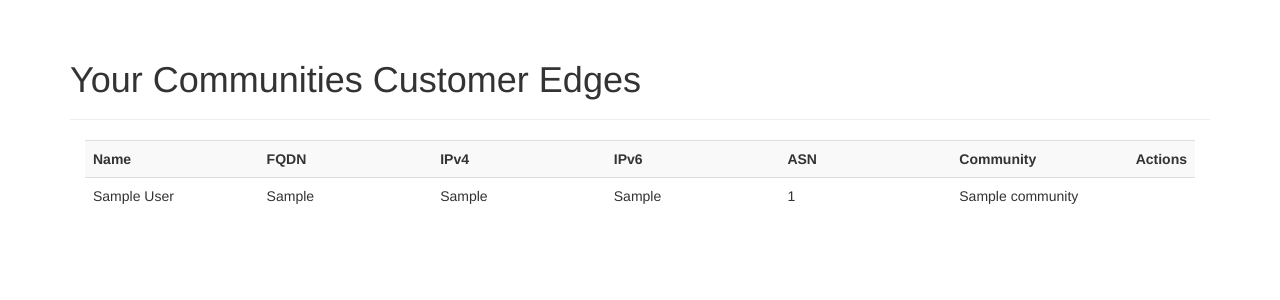
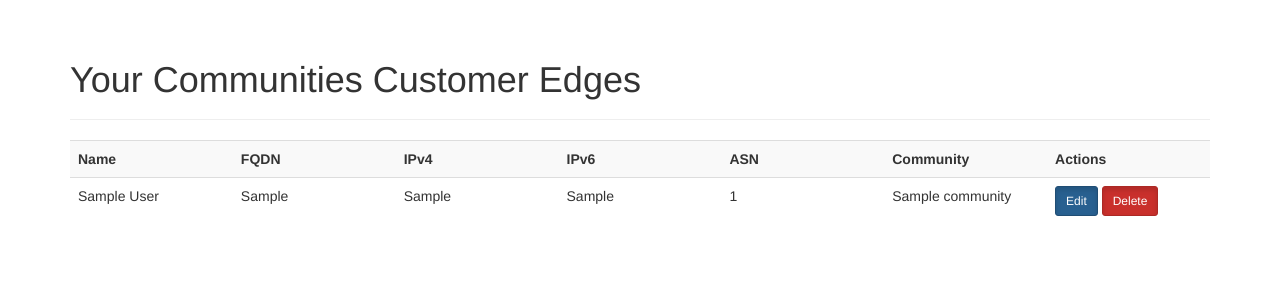
Before and after one commit to thomasDOTwtf/ffbackbone, a Flask app: page /customeredges in a window 1280 px wide. Shown: the part 52-352 px from the top of the page. Run offline with Flask 2, Linux system fonts and the light colour scheme; a user stored in the database is signed in; tables that the repository leaves empty hold one stand-in row (values such as "Sample post"); some libraries are stand-ins or nearby versions.

Commit message:
add customeredge controller and basic view

```diff
--- a/app/templates/backbone/customeredges.html
+++ b/app/templates/backbone/customeredges.html
@@ -7,16 +7,16 @@
 <div class="page-header">
     <h1>Your Communities Customer Edges</h1>
 </div>
-<div class="col-md-12">
+<div class="col-md-16">
 	<table class="table table-striped">
         <colgroup>
-            <col class="col-md-2">
-	    <col class="col-md-2">
-	    <col class="col-md-2">
-	    <col class="col-md-2">
-	    <col class="col-md-2">
-	    <col class="col-md-2">
-	    <col class="col-md-2">
+            <col class="col-md-1">
+	    <col class="col-md-1">
+	    <col class="col-md-1">
+	    <col class="col-md-1">
+	    <col class="col-md-1">
+	    <col class="col-md-1">
+	    <col class="col-md-1">
 	</colgroup>
 	<tr>
 		<th>Name</th>
@@ -35,7 +35,8 @@
 		<td> {{ ce.ipv6 }} </td>
 		<td> {{ ce.asn.asn }} </td>
 		<td> {{ ce.community.name }} </td>
-		<td>&nbsp;</td>
+		<td><a class="btn btn-primary btn-sm active" href="{{ url_for('customeredge', ce_id=ce.id) }}">Edit</a>&nbsp;<a href="/customeredges" class="btn btn-danger btn-sm active">Delete</a></td>
+
 	</tr>
 	{% endfor %}
 	<table>
--- a/app/views.py
+++ b/app/views.py
@@ -143,6 +143,28 @@ def prefix(prefix_id):
     return render_template('backbone/prefix.html')
 
 
+@app.route('/customeredge/<ce_id>')
+@login_required
+def customeredge(ce_id):
+    communities_self = Community.query.join(
+            Contact,
+            Community.contacts
+            ).filter_by(id=current_user.id).join(
+                    CustomerEdge,
+                    Community.ces).options(
+                            db.joinedload('ces')
+                            ).filter_by(id=ce_id)
+    if communities_self.count() == 0:
+        flash('You don''t belong to the CustomerEdge''s Community')  # noqa
+        return redirect(url_for('index'))
+    ce = CustomerEdge.query.filter_by(id=ce_id).options(db.joinedload('AS')).options(db.lazyload('Community')).first()
+    sessions = PeeringSession.query.filter_by(ce_id=ce.id).options(db.joinedload('TunnelType')).options(db.joinedload('ProviderEdge'))  #noqa
+    return render_template(
+            'backbone/customeredge.html',
+            ce=ce,
+            sessions=sessions)
+
+
 @app.route('/contact/<contact_id>')
 @login_required
 def contact(contact_id):
```
